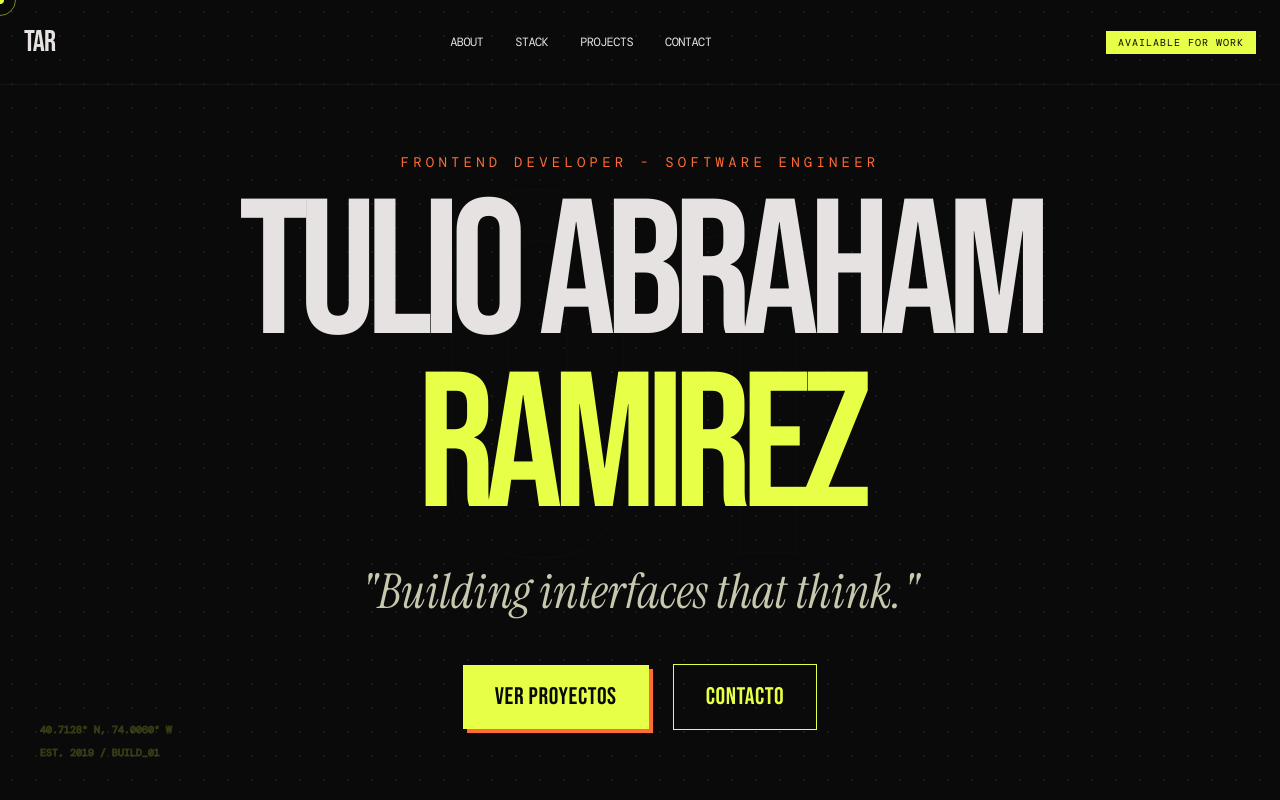
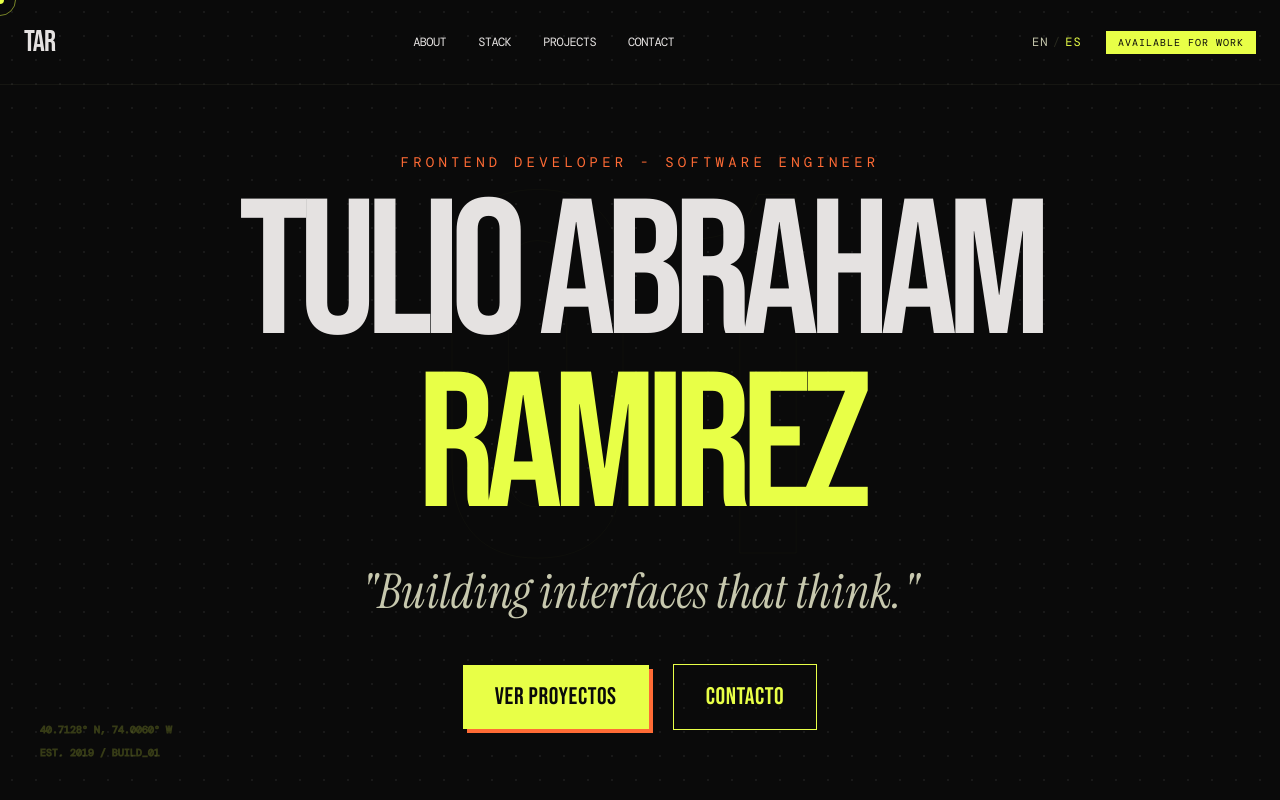
Before and after one commit to Targoos/tulioramirez-portfolio, a React (Vite) app: page / in a window 1280 px wide. Shown: the top 800 px of the page. Built offline with nearby package versions, Linux system fonts and the light colour scheme; a web font is replaced by a local one.

Commit message:
feat: add language toggle component to navbar

```diff
--- a/src/components/Navbar.tsx
+++ b/src/components/Navbar.tsx
@@ -8,6 +8,7 @@ const NAV_ITEMS = ['About', 'Stack', 'Projects', 'Contact'] as const;
 export const Navbar = () => {
   const [isScrolled, setIsScrolled] = useState(false);
   const [isMobileMenuOpen, setIsMobileMenuOpen] = useState(false);
+  const [language, setLanguage] = useState<'ES' | 'EN'>('ES');
 
   useEffect(() => {
     const handleScroll = () => setIsScrolled(window.scrollY > 50);
@@ -38,7 +39,18 @@ export const Navbar = () => {
           ))}
         </div>
 
-        <div className="flex items-center gap-4">
+        <div className="flex items-center gap-6">
+          <button
+            type="button"
+            onClick={() => setLanguage(language === 'EN' ? 'ES' : 'EN')}
+            className="font-label uppercase text-xs tracking-widest text-on-surface hover:text-primary transition-colors hover:skew-x-[-10deg] flex items-center gap-1"
+            aria-label="Cambiar idioma"
+          >
+            <span className={language === 'EN' ? 'text-primary' : 'text-on-surface-variant'}>EN</span>
+            <span className="text-outline-variant/50">/</span>
+            <span className={language === 'ES' ? 'text-primary' : 'text-on-surface-variant'}>ES</span>
+          </button>
+
           <span className="hidden sm:inline-block px-3 py-1 bg-primary text-on-primary font-label text-[10px] uppercase tracking-widest animate-pulse">
             Available for work
           </span>
```
